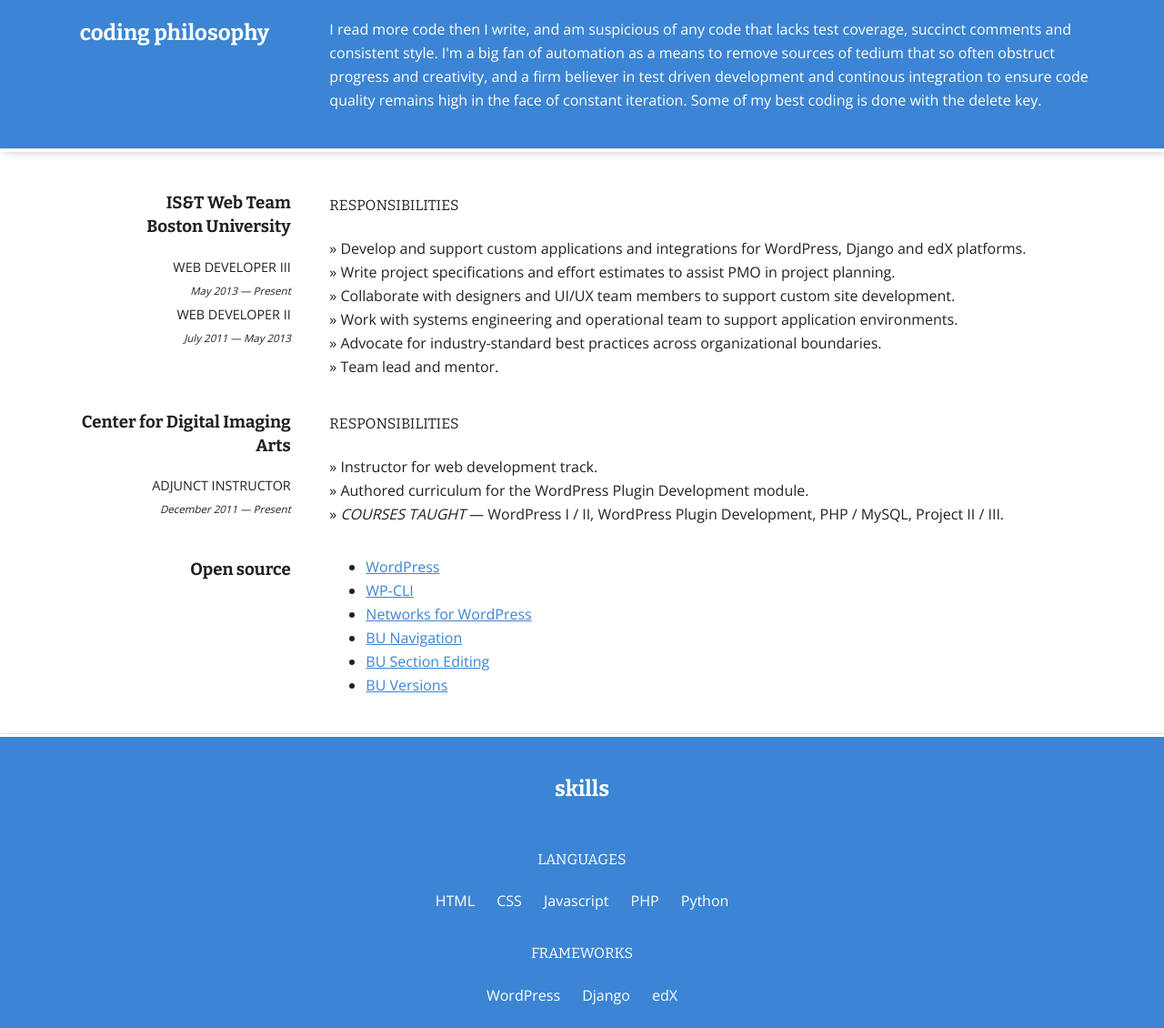
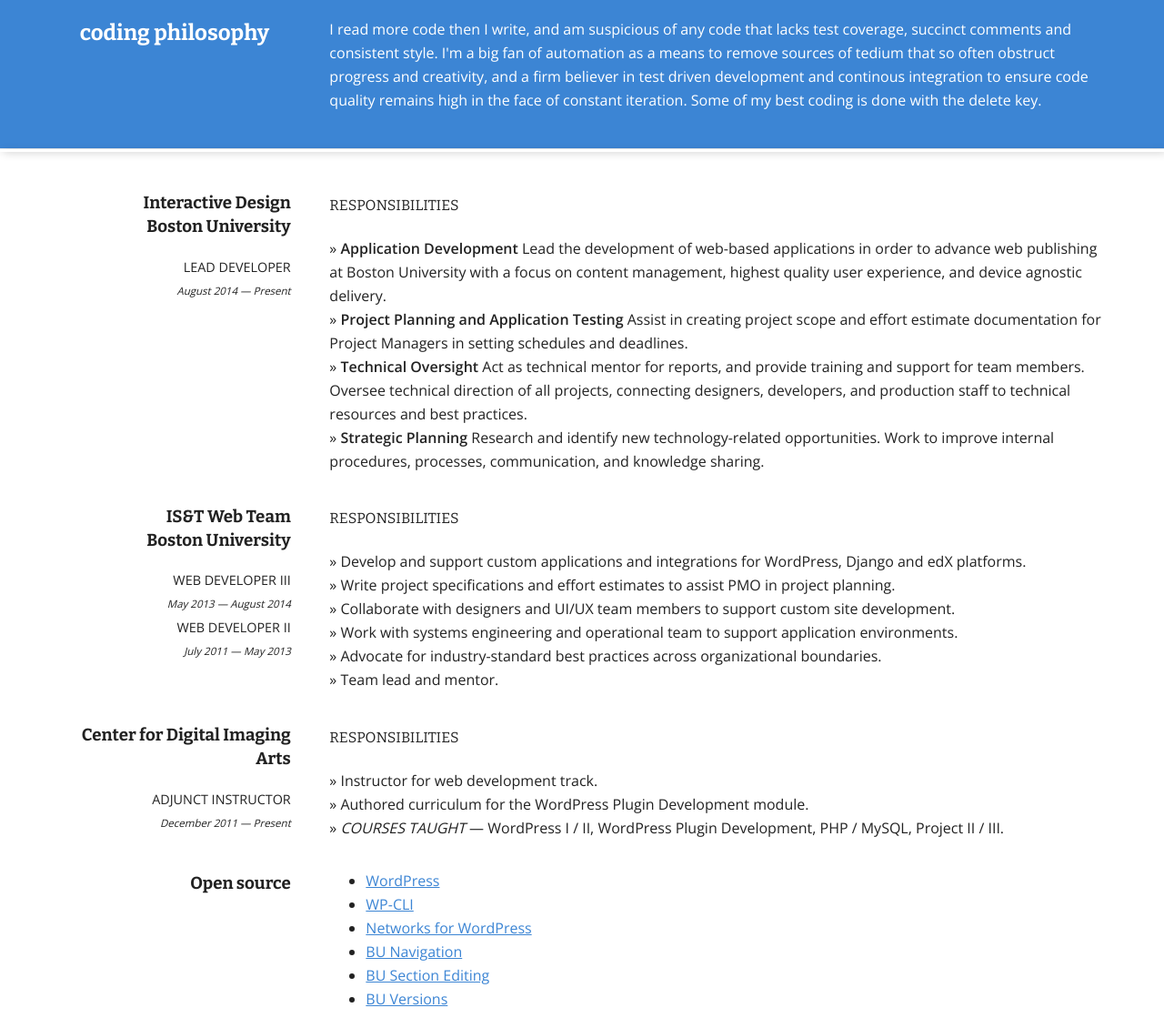
Before and after one commit to mgburns/www.michaelgradyburns.com, a website: page src/index.html in a window 1280 px wide. Shown: the part 732-1862 px from the top of the page at 91% size. Drawn offline with nearby package versions, Linux system fonts and the light colour scheme; files that its build step writes are made by us from their sources.

Commit message:
Update job experience
Add section for ID

```diff
--- a/src/index.html
+++ b/src/index.html
@@ -88,12 +88,32 @@
         <section id="experience">
             <div class="container">
 
+                <section class="id clear">
+                    <section class="job-title g-wide--1">
+                        <h3>Interactive Design<br>Boston University</h3>
+                        <ul class="positions">
+                            <li>Lead Developer
+                            <span class="duration">August 2014 &mdash; Present</span></li>
+                        </ul>
+                    </section>
+
+                    <section class="bu g-wide--3 g-wide--last">
+                        <h4>Responsibilities</h4>
+                        <ul class="responsibilities">
+                            <li><strong>Application Development</strong> Lead the development of web-based applications in order to advance web publishing at Boston University with a focus on content management, highest quality user experience, and device agnostic delivery.</li>
+                            <li><strong>Project Planning and Application Testing</strong> Assist in creating project scope and effort estimate documentation for Project Managers in setting schedules and deadlines.</li>
+                            <li><strong>Technical Oversight</strong> Act as technical mentor for reports, and provide training and support for team members. Oversee technical direction of all projects, connecting designers, developers, and production staff to technical resources and best practices.</li>
+                            <li><strong>Strategic Planning</strong> Research and identify new technology-related opportunities. Work to improve internal procedures, processes, communication, and knowledge sharing.</li>
+                        </ul>
+                    </section>
+                </section>
+
                 <section class="bu clear">
                     <section class="job-title g-wide--1">
                         <h3>IS&amp;T Web Team<br>Boston University</h3>
                         <ul class="positions">
                             <li>Web Developer III
-                            <span class="duration">May 2013 &mdash; Present</span></li>
+                            <span class="duration">May 2013 &mdash; August 2014</span></li>
                             <li>Web Developer II
                             <span class="duration">July 2011 &mdash; May 2013</span></li>
                         </ul>
@@ -232,7 +252,7 @@
                     </ul>
                     <img src="images/headshot-round.png" srcset="images/headshot-round@2x.png 2x" alt="Mike" />
                 </div>
-                <p class="copyright">Copyright &copy; 2014, Mike Burns.</p>
+                <p class="copyright">Copyright &copy; 2015, Mike Burns.</p>
             </div>
         </footer>
 
@@ -244,7 +264,6 @@
 
           ga('create', 'UA-30267379-2', 'auto');
           ga('send', 'pageview');
-
         </script>
     </body>
 </html>
```
